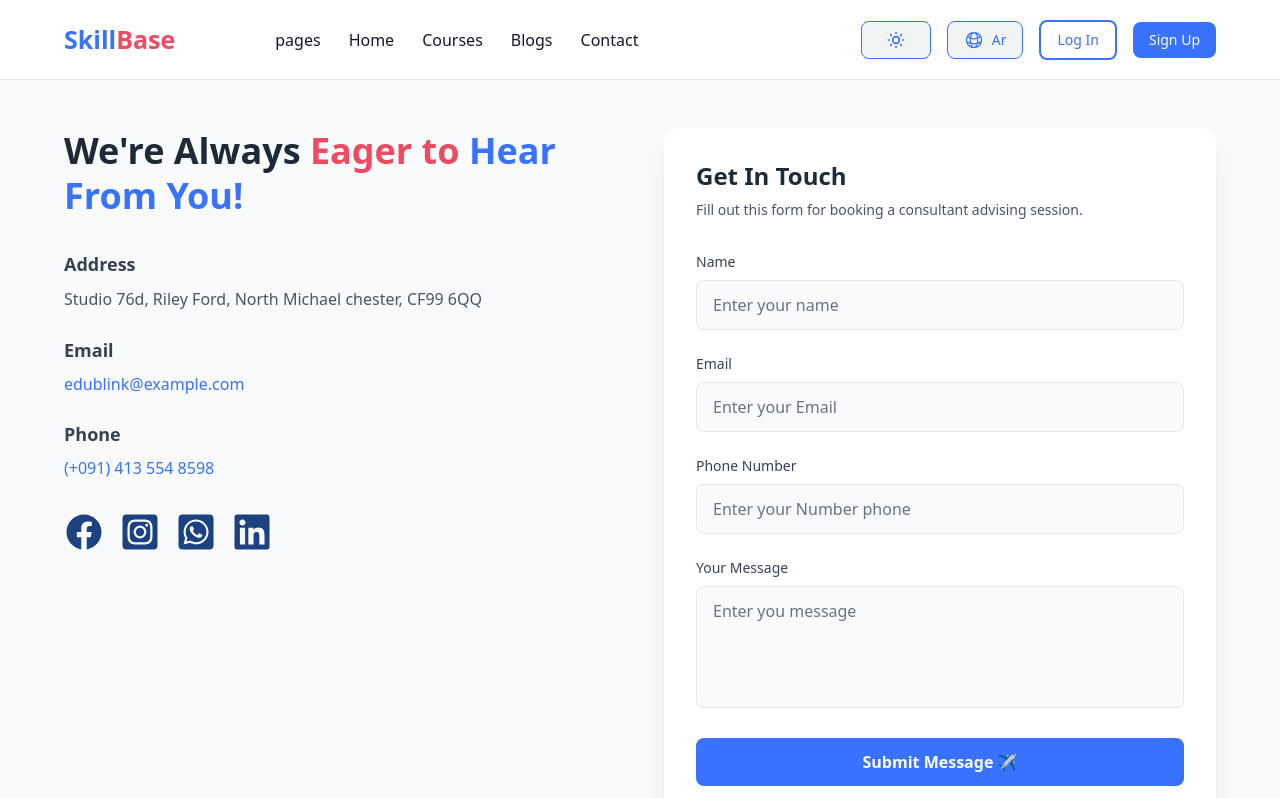
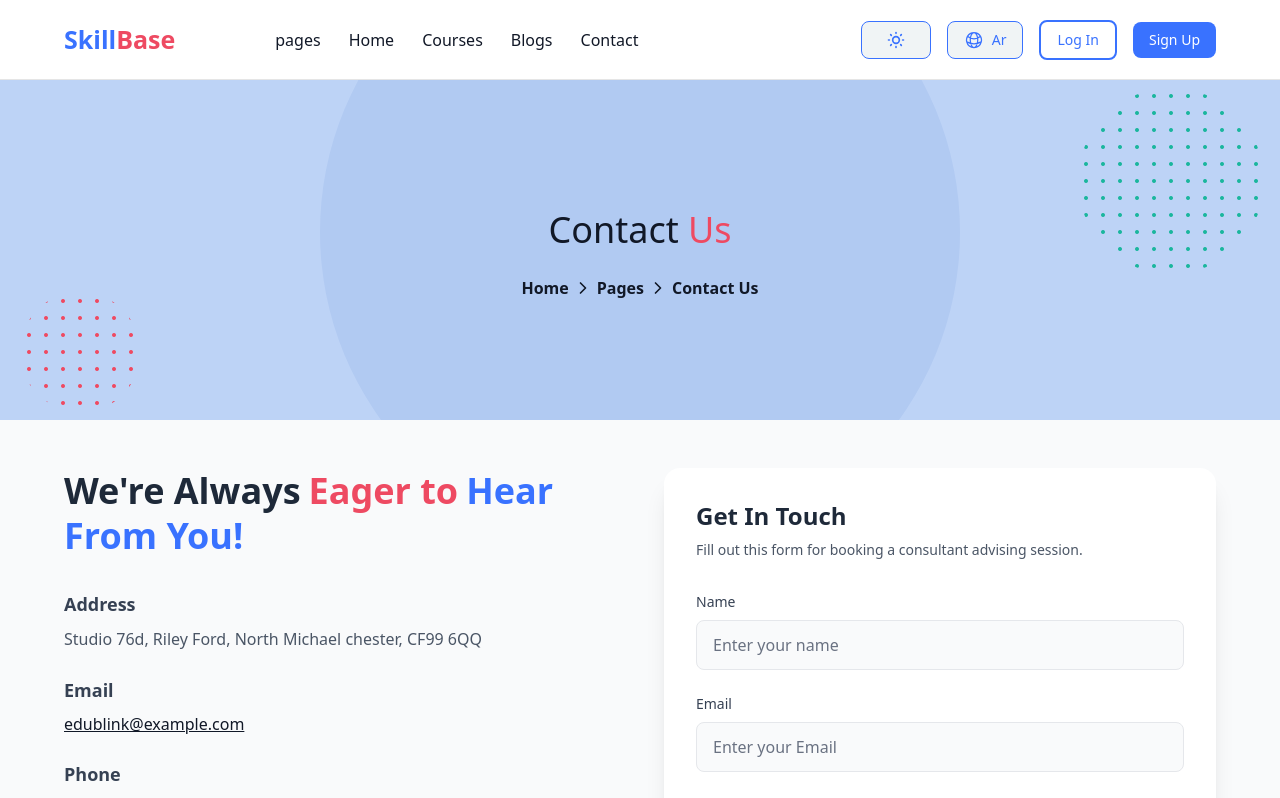
Before and after one commit to Amr-ahmed-98/Education-App, a React (Vite) app: page /contact-us in a window 1280 px wide. Shown: the top 798 px of the page. Built offline with nearby package versions, Linux system fonts and the light colour scheme.

Commit message:
Fix ContactUs + Edit ContactUS page

```diff
--- a/src/assets/icons/icons.ts
+++ b/src/assets/icons/icons.ts
@@ -1,7 +1,7 @@
 import { GlobeAltIcon } from "@heroicons/react/24/outline";
 
 import { IoLogoFacebook } from "react-icons/io5";
-import {FaInstagramSquare,FaWhatsappSquare,FaLinkedin,FaWhatsapp ,FaInstagram ,FaFacebookF ,FaLinkedinIn     } from "react-icons/fa";
+import {FaInstagramSquare,FaWhatsappSquare,FaLinkedin,FaWhatsapp ,FaInstagram ,FaFacebookF ,FaLinkedinIn , FaLongArrowAltRight , FaLongArrowAltLeft     } from "react-icons/fa";
 import { CiCalendarDate  ,CiLocationOn} from "react-icons/ci";
 import { TbClockHour4 } from "react-icons/tb";
 
@@ -30,6 +30,8 @@ export {
   FaInstagramSquare,
   FaWhatsappSquare,
   FaLinkedin,
+  FaLongArrowAltRight,
+  FaLongArrowAltLeft,
   CiCalendarDate,
   TbClockHour4,
   CiLocationOn,
--- a/src/components/molecules/ContactSection.tsx
+++ b/src/components/molecules/ContactSection.tsx
@@ -1,7 +1,7 @@
 import React from 'react';
 import { useForm } from 'react-hook-form';
 import { useTranslation } from 'react-i18next';
-import { FaInstagramSquare, FaWhatsappSquare, FaLinkedin, IoLogoFacebook } from '../../assets/icons/icons';
+import { FaInstagramSquare, FaWhatsappSquare, FaLinkedin, IoLogoFacebook , FaLongArrowAltLeft, FaLongArrowAltRight} from '../../assets/icons/icons';
 
 interface FormData {
   name: string;
@@ -39,21 +39,21 @@ const ContactSection: React.FC = () => {
               <h2 className="text-3xl lg:text-4xl font-bold text-gray-800 dark:text-white leading-tight">
                 {isRTL ? (
                   <>
-                    نحن دائماً{' '}
-                    <span className="text-[var(--color-secondary)] dark:text-[var(--color-dark-secondary)]">
+                    نحن دائماً
+                    <span className="text-[var(--color-secondary)] pl-5">
                       متحمسون للتواصل
-                    </span>{' '}
-                    <span className="text-[var(--color-primary)] dark:text-[var(--color-dark-primary)]">
+                    </span>
+                    <span className="text-[var(--color-primary)] ">
                       معك!
                     </span>
                   </>
                 ) : (
                   <>
-                    We're Always{' '}
-                    <span className="text-[var(--color-secondary)] dark:text-[var(--color-dark-secondary)]">
+                    We're Always
+                    <span className="text-[var(--color-secondary)] px-2">
                       Eager to
-                    </span>{' '}
-                    <span className="text-[var(--color-primary)] dark:text-[var(--color-dark-primary)]">
+                    </span>
+                    <span className="text-[var(--color-primary)] ">
                       Hear From You!
                     </span>
                   </>
@@ -83,7 +83,7 @@ const ContactSection: React.FC = () => {
                 </h3>
                 <a
                   href="mailto:edublink@example.com"
-                  className="text-[var(--color-primary)] dark:text-[var(--color-dark-primary)] hover:underline transition-colors"
+                  className=" underline dark:text-white hover:underline transition-colors"
                 >
                   edublink@example.com
                 </a>
@@ -96,7 +96,7 @@ const ContactSection: React.FC = () => {
                 </h3>
                 <a
                   href="tel:+0914135548598"
-                  className="text-[var(--color-primary)] dark:text-[var(--color-dark-primary)] hover:underline transition-colors"
+                  className=" underline dark:text-white hover:underline transition-colors"
                 >
                   (+091) 413 554 8598
                 </a>
@@ -105,16 +105,16 @@ const ContactSection: React.FC = () => {
 
             {/* Social Icons */}
             <div className="flex gap-4">
-              <a href="#" className="text-[var(--color-social-icons)] rounded-full dark:text-[var(--color-dark-primary)] hover:opacity-80 transition-opacity">
+              <a href="#" className="text-[var(--color-social-icons)] rounded-full dark: hover:opacity-80 transition-opacity">
                 <IoLogoFacebook size={40} />
               </a>
-              <a href="#" className="text-[var(--color-social-icons)] rounded-full dark:text-[var(--color-dark-primary)] hover:opacity-80 transition-opacity">
+              <a href="#" className="text-[var(--color-social-icons)] rounded-full dark: hover:opacity-80 transition-opacity">
                 <FaInstagramSquare size={40} />
               </a>
-              <a href="#" className="text-[var(--color-social-icons)] rounded-full dark:text-[var(--color-dark-primary)] hover:opacity-80 transition-opacity">
+              <a href="#" className="text-[var(--color-social-icons)] rounded-full dark: hover:opacity-80 transition-opacity">
                 <FaWhatsappSquare size={40} />
               </a>
-              <a href="#" className="text-[var(--color-social-icons)] rounded-full dark:text-[var(--color-dark-primary)] hover:opacity-80 transition-opacity">
+              <a href="#" className="text-[var(--color-social-icons)] rounded-full dark: hover:opacity-80 transition-opacity">
                 <FaLinkedin size={40} />
               </a>
             </div>
@@ -217,9 +217,10 @@ const ContactSection: React.FC = () => {
                 {/* Submit Button */}
                 <button
                   type="submit"
-                  className="w-full bg-[var(--color-primary)] dark:bg-[var(--color-dark-primary)] text-white py-3 px-6 rounded-lg font-semibold hover:opacity-90 transition-opacity focus:outline-none focus:ring-2 focus:ring-[var(--color-primary)] dark:focus:ring-[var(--color-dark-primary)] focus:ring-opacity-50"
+                  className="flex items-center justify-center gap-2 w-full bg-[var(--color-primary)] dark:bg-[var(--color-dark-primary)] text-white py-3 px-6 rounded-lg font-semibold hover:opacity-90 transition-opacity focus:outline-none focus:ring-2 focus:ring-[var(--color-primary)] dark:focus:ring-[var(--color-dark-primary)] focus:ring-opacity-50"
                 >
-                  {t('submitMessage', isRTL ? 'أرسل الرسالة ✈' : 'Submit Message ✈')}
+                  {isRTL ? <FaLongArrowAltRight size={15} /> : <FaLongArrowAltLeft size={15} />}
+                  {t('submitMessage', isRTL ? `أرسل الرسالة ` : `Submit Message `)}
                 </button>
               </form>
             </div>
--- a/src/components/pages/ContactUs.tsx
+++ b/src/components/pages/ContactUs.tsx
@@ -1,10 +1,18 @@
-import ContactSection from "../molecules/ContactSection"
+import { useTranslation } from 'react-i18next';
+import ContactSection from '../molecules/ContactSection';
+import SectionTitle from '../molecules/SectionTitle';
+
 function ContactUs() {
+  const { t } = useTranslation();
   return (
     <div>
+      <SectionTitle title={t("SectionTitle.ContactUs.Title", { returnObjects: true }) as {
+        text: string;
+        color?: string;
+      }[]} trail={t("SectionTitle.ContactUs.Trail", { returnObjects: true }) as string[]} />
       <ContactSection />
     </div>
-  )
+  );
 }
 
-export default ContactUs
+export default ContactUs;
```
